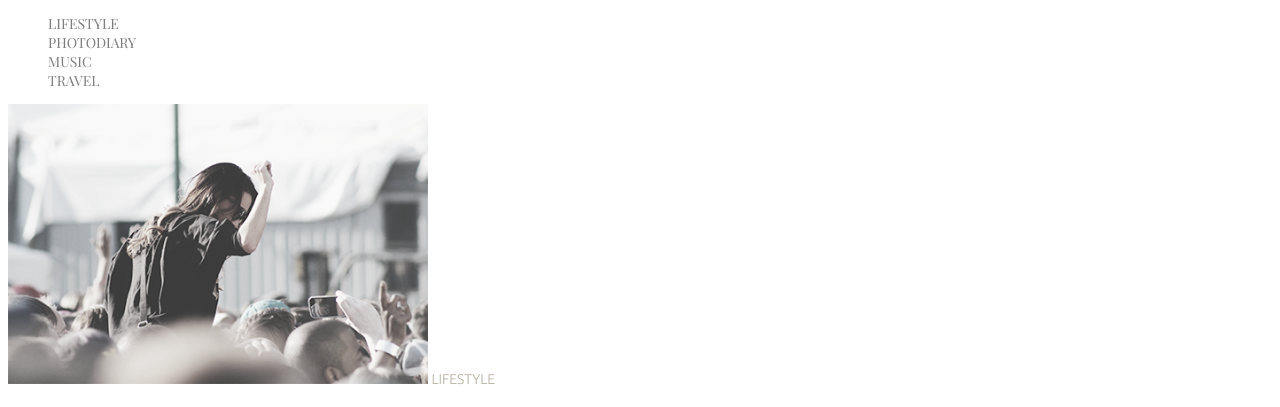
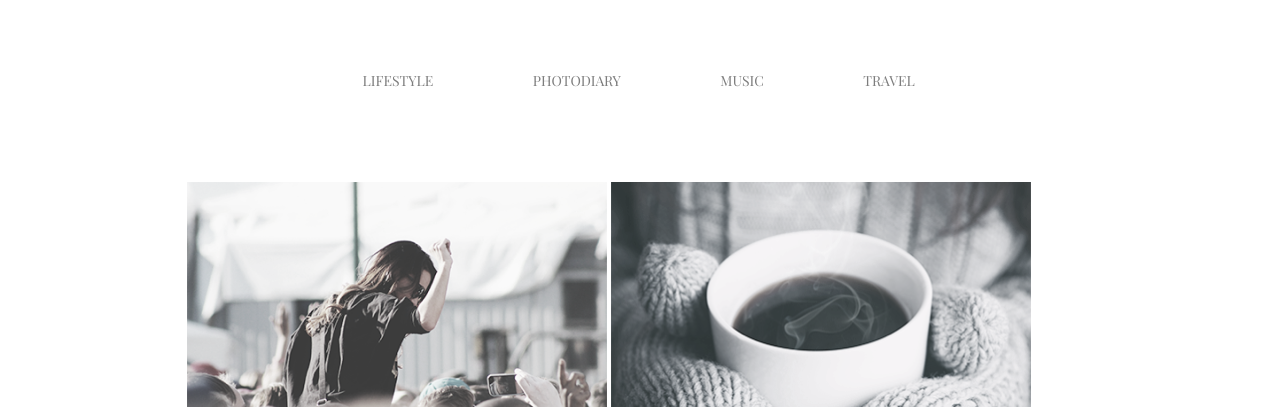
Before and after one commit to matviylevicky/CSSpractic, a plain HTML site: page index.html in a window 1280 px wide. Shown: the top 407 px of the page. Drawn offline with nearby package versions, Linux system fonts and the light colour scheme.

Commit message:
стилізували Header

```diff
--- a/index.html
+++ b/index.html
@@ -5,6 +5,7 @@
     <meta http-equiv="X-UA-Compatible" content="IE=edge">
     <meta name="viewport" content="width=device-width, initial-scale=1.0">
     <title>Document</title>
+    <link rel="stylesheet" href="reset.css">
     <link href="https://fonts.googleapis.com/css2?family=Playfair+Display&family=Ubuntu:wght@300&display=swap" rel="stylesheet">
     <link rel="stylesheet" href="style.css">
 </head>
--- /dev/null
+++ b/reset.css
@@ -0,0 +1,5 @@
+*{
+    margin: 0;
+    padding: 0;
+    box-sizing: border-box;
+}
--- a/style.css
+++ b/style.css
@@ -6,10 +6,31 @@ body {
     line-height: 19px;
     color: #626262;
 }
-
+.vraper {
+    width: 906px;
+    margin: 0 auto;
+}
 /* Шапка сайту */
+.header {
+    height: 182px;
+    padding-top: 71px;
+}
+.header_nav {
+    margin: 0 auto;
+    width: 555px;
+}
 .header_nav-list {
     list-style: none;
+}
+.header_nav-list > li{
+    display: inline-block;
+}
+/* видалення зайвих відступів між лементами inline-block */
+.header_nav-list > li:not(:first-child) {
+    margin-left: -4px;
+}
+.header_nav-list > li:not(:last-child) {
+    margin-right:100px ;
 }
 .header_nav-list > li > a  {
     color: #7D7D7D;
@@ -25,7 +46,10 @@ body {
     line-height: 16px;
     color: #B4AD9E;
 }
-
+.card {
+    display: inline-block;
+    width: 420px;
+}
 .card-tytle {
     font-weight: 400;
     font-size: 30px;
```
